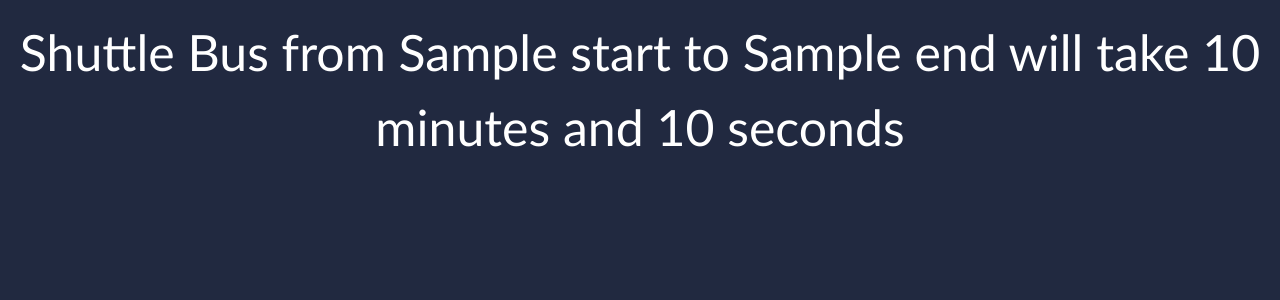
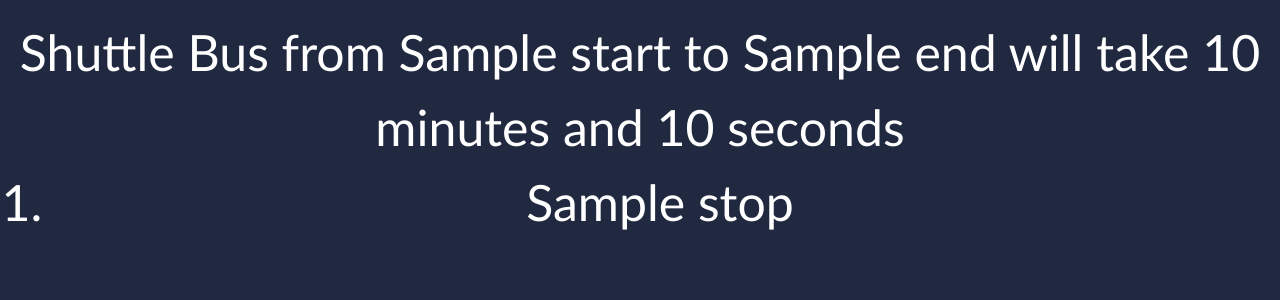
Before and after one commit to shuyang0/WhereTo, a Flask app: template templates/go.html in a window 1280 px wide. Shown: the top 300 px of the page. Run offline with Flask 2, Linux system fonts and the light colour scheme; the template is opened without the code that fills it: most values are stand-ins (such as "Sample title", 1, 10 or a date in 2020); some libraries are stand-ins or nearby versions.

Commit message:
Fixed bugs, added stop names and route for go.html page

```diff
--- a/application.py
+++ b/application.py
@@ -29,9 +29,11 @@ def home():
 def go():
 	start_id = int(request.form.get("start"))
 	end_id = int(request.form.get("end"))
+	start_name = stopNamesDict[start_id]
+	end_name = stopNamesDict[end_id]
 	searchPath(start_id, end_id)
 	path, totalDur = shortestPath(start_id, end_id)
 	mins = totalDur // 60
 	secs = totalDur % 60
 	# return str(path)
-	return render_template("go.html", start = start_id, end = end_id, mins = mins, secs = secs)
+	return render_template("go.html", start = start_name, end = end_name, mins = mins, secs = secs, path = path)
--- a/templates/go.html
+++ b/templates/go.html
@@ -1,6 +1,12 @@
 {% extends "layout.html" %}
 
 {% block body %}
-    <div class="title">Shuttle Bus  from {{start}} to {{end}} will take {{mins}} minutes and {{secs}} seconds<div/>
-
+    <div class="title">Shuttle Bus from {{start}} to {{end}} will take {{mins}} minutes and {{secs}} seconds<div/>
+    <div id="route">
+        <ol>
+            {% for stop in path %}
+                <li>{{stop}}</li>
+            {% endfor %}
+        </ol>
+    </div>
 {% endblock %}
```
